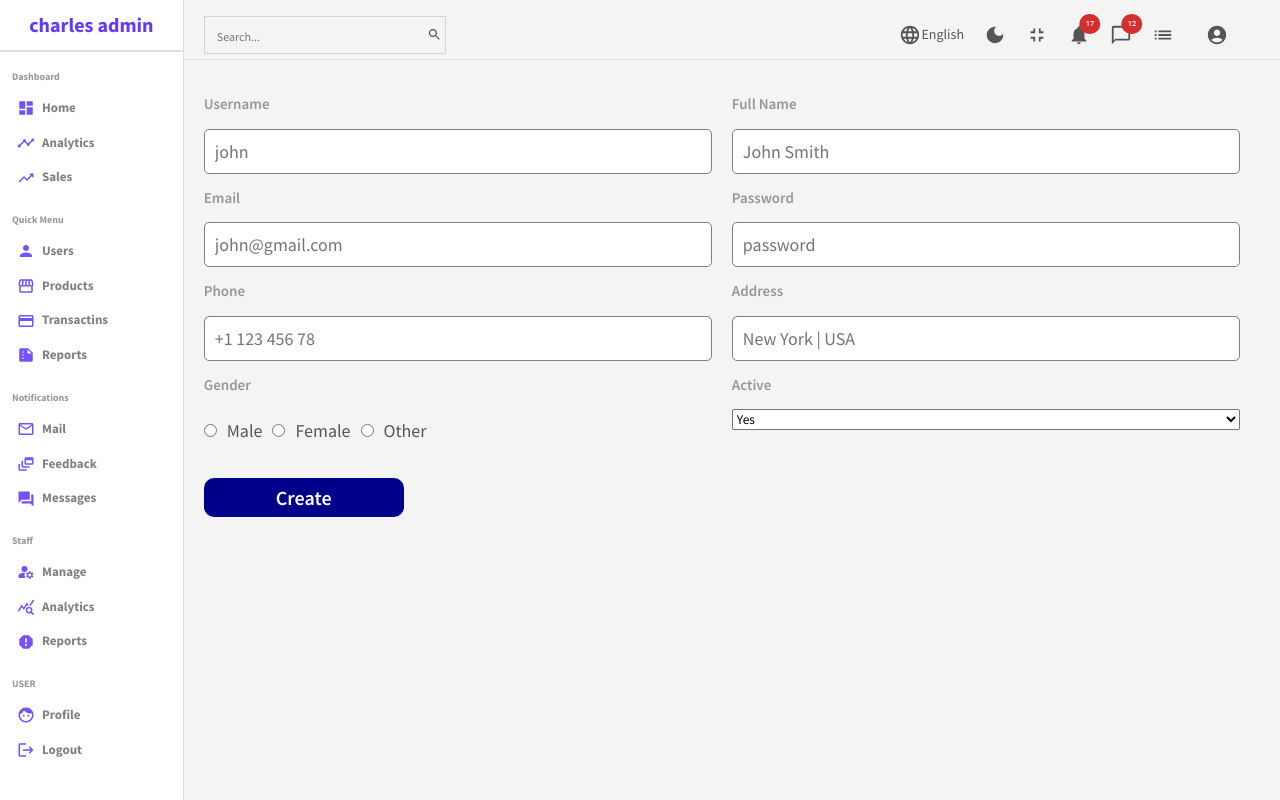
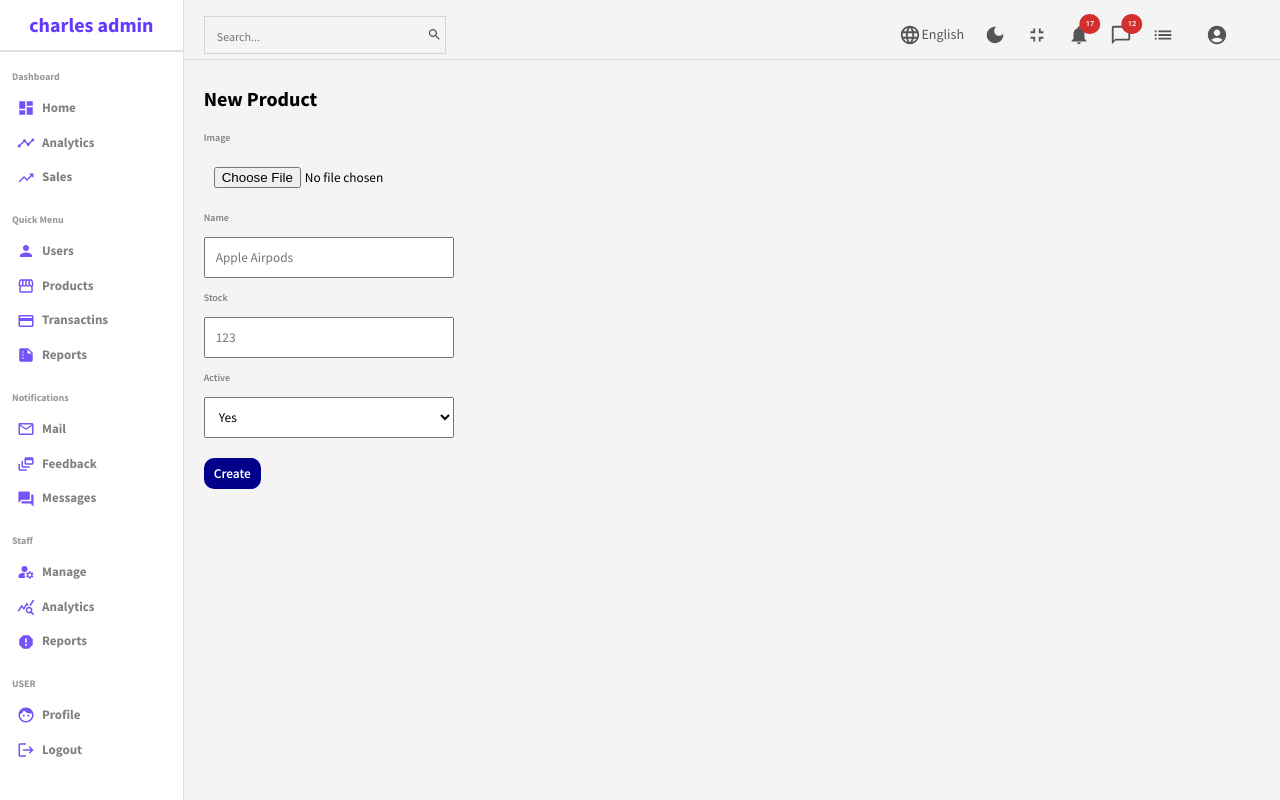
Before and after one commit to c0basi/ecommerce, a React (Create React App) app in the folder admin-panel/: page /products/new in a window 1280 px wide. Built offline with nearby package versions, Linux system fonts and the light colour scheme.

Commit message:
added new product component

```diff
--- a/admin-panel/src/components/chart/Chart.tsx
+++ b/admin-panel/src/components/chart/Chart.tsx
@@ -20,7 +20,7 @@ const chart = ({ title, dataKey, grid, data }: chartProps) => {
 	return (
 		<div className="chart">
 			<h3 className="chart--title">{title}</h3>
-			<ResponsiveContainer width="100%" height={400}>
+			<ResponsiveContainer width="100%" aspect={4 / 1}>
 				<LineChart data={data}>
 					<XAxis dataKey="name" stroke="#5550bd" />
 					<Line type="monotone" dataKey={dataKey} stroke="#5550bd" />
--- /dev/null
+++ b/admin-panel/src/pages/newProduct/NewProduct.scss
@@ -0,0 +1,35 @@
+.newProduct {
+	flex: 4;
+	padding: 2rem;
+	&--form {
+		margin-top: 1rem;
+		&__item {
+			width: 25rem;
+			display: flex;
+			flex-direction: column;
+			margin-bottom: 10px;
+			> label {
+				color: gray;
+				font-weight: 600;
+				margin-bottom: 1rem;
+				font-size: 1rem;
+			}
+			> input {
+				padding: 1rem;
+			}
+			> select {
+				padding: 1rem;
+			}
+		}
+		&__button {
+			margin-top: 1rem;
+			padding: 7px 1rem;
+			border: none;
+			border-radius: 1rem;
+			background-color: darkblue;
+			color: white;
+			font-weight: 600;
+			cursor: pointer;
+		}
+	}
+}
--- /dev/null
+++ b/admin-panel/src/pages/newProduct/NewProduct.tsx
@@ -0,0 +1,34 @@
+import React from 'react';
+import './NewProduct.scss';
+
+const NewProduct = () => {
+	return (
+		<div className="newProduct">
+			<h1 className="newProduct--title">New Product</h1>
+			<form className="newProduct--form">
+				<div className="newProduct--form__item">
+					<label>Image</label>
+					<input type="file" id="file" />
+				</div>
+				<div className="newProduct--form__item">
+					<label>Name</label>
+					<input type="text" placeholder="Apple Airpods" />
+				</div>
+				<div className="newProduct--form__item">
+					<label>Stock</label>
+					<input type="text" placeholder="123" />
+				</div>
+				<div className="newProduct--form__item">
+					<label>Active</label>
+					<select name="active" id="active">
+						<option value="yes">Yes</option>
+						<option value="no">No</option>
+					</select>
+				</div>
+				<button className="newProduct--form__button">Create</button>
+			</form>
+		</div>
+	);
+};
+
+export default NewProduct;
--- a/admin-panel/src/pages/product/Product.scss
+++ b/admin-panel/src/pages/product/Product.scss
@@ -22,7 +22,7 @@
 		gap: 1.5rem;
 		&--left {
 			flex: 3;
-			width: 100%;
+			max-width: 100%;
 		}
 		&--right {
 			flex: 1;
--- a/admin-panel/src/pages/product/Product.tsx
+++ b/admin-panel/src/pages/product/Product.tsx
@@ -10,7 +10,7 @@ const Product = () => {
 		<div className="product">
 			<div className="product--TitleContainer">
 				<h1 className="product--TitleContainer__title">Product</h1>
-				<Link to="/newproduct">
+				<Link to="/products/new">
 					<button className="productAddButton">Create</button>
 				</Link>
 			</div>
--- a/admin-panel/src/router/AppRouter.tsx
+++ b/admin-panel/src/router/AppRouter.tsx
@@ -8,6 +8,7 @@ import User from '../pages/User/User';
 import Layout from '../layout/Layout';
 import ProductList from '../pages/productList/ProductList';
 import Product from '../pages/product/Product';
+import NewProduct from '../pages/newProduct/NewProduct';
 
 const AppRouter = () => {
 	return (
@@ -23,7 +24,7 @@ const AppRouter = () => {
 				<Route path="products">
 					<Route index element={<ProductList />} />
 					<Route path=":productsId" element={<Product />} />
-					<Route path="new" element={<NewUser />} />
+					<Route path="new" element={<NewProduct />} />
 				</Route>
 
 				{/* <Route path="products">
```
